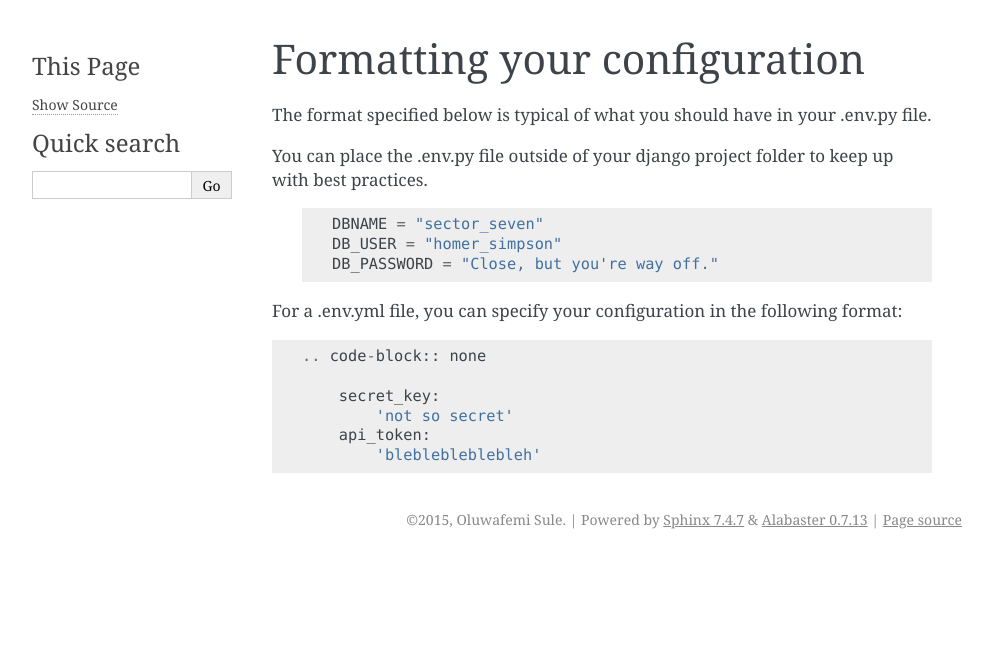
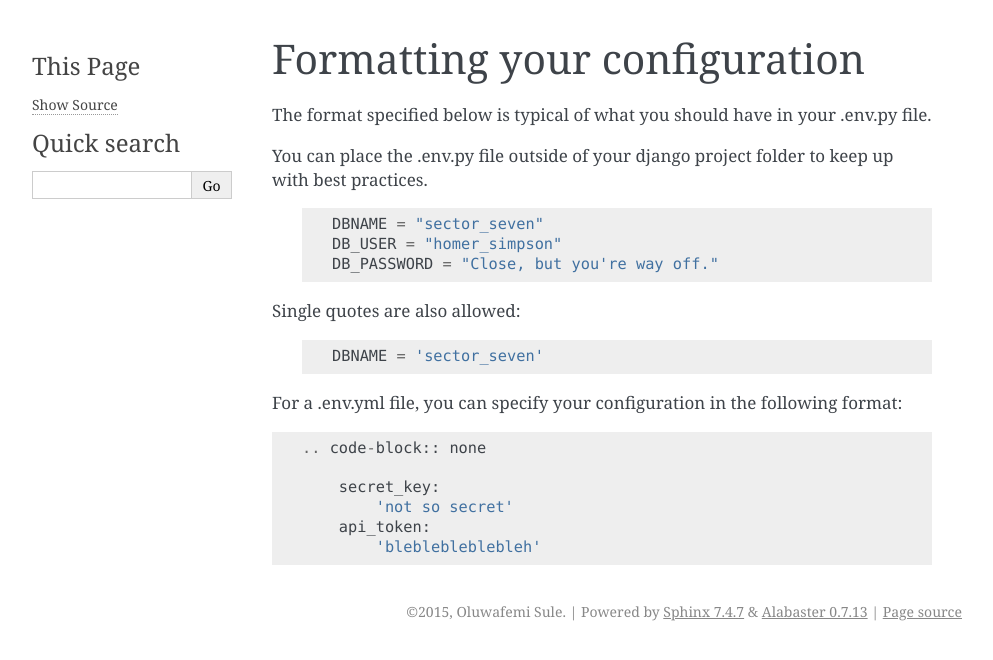
Before and after one commit to osule/django-envie, a Sphinx documentation site: the page built from docs/02-formatting.rst, in a window 1280 px wide. Shown: the top 660 px of the page, without its empty margins (148-1141 px from the left). Built offline with Sphinx 7.4.7, drawn with Linux system fonts in a browser that asks for light colours.

Commit message:
Allow single quotes

```diff
--- a/docs/02-formatting.rst
+++ b/docs/02-formatting.rst
@@ -11,6 +11,12 @@ You can place the .env.py file outside of your django project folder to keep up
         DB_USER = "homer_simpson"
         DB_PASSWORD = "Close, but you're way off."
 
+Single quotes are also allowed:
+
+         .. code-block:: python
+
+            DBNAME = 'sector_seven'
+
 For a .env.yml file, you can specify your configuration in the following format::
 
     .. code-block:: none
```
Also changed, not shown: 1 other file.
